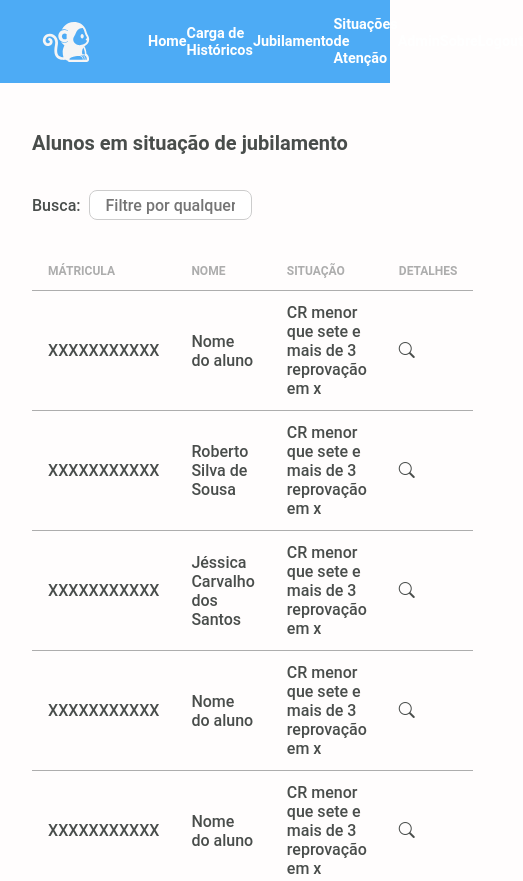
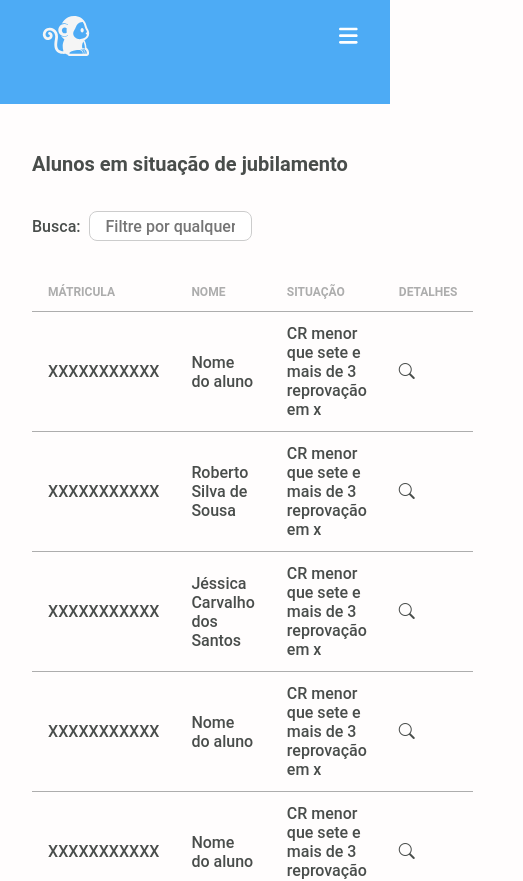
Before and after one commit to pedroAndrad1/sagui, a Next.js app: page /jubilamento in a window 390 px wide. Shown: the top 881 px of the page, 523 px wide, since content can reach past the window. Built offline with nearby package versions, Linux system fonts and the light colour scheme.

Commit message:
Adicionada responsividade ao NavBar

```diff
--- a/package.json
+++ b/package.json
@@ -9,6 +9,10 @@
     "lint": "next lint"
   },
   "dependencies": {
+    "@fortawesome/fontawesome-svg-core": "^6.1.2",
+    "@fortawesome/free-regular-svg-icons": "^6.1.2",
+    "@fortawesome/free-solid-svg-icons": "^6.1.2",
+    "@fortawesome/react-fontawesome": "^0.2.0",
     "bootstrap-icons": "^1.5.0",
     "firebase": "^9.1.0",
     "font-awesome": "^4.7.0",
--- a/src/components/Navbar/Navbar.module.scss
+++ b/src/components/Navbar/Navbar.module.scss
@@ -5,12 +5,40 @@
 
   background: var(--primary);
   padding: 1rem;
+  position: relative;
+}
+
+.mobile {
+  display: none;
+}
+
+.navBar {
+  width: 75%;
+
+  ul {
+    display: flex;
+    justify-content: space-around;
+    align-items: center;
+    position: relative;
+
+    width: 100%;
+    height: 100%;
+
+    li {
+      color: var(--text);
+      cursor: pointer;
+      font-size: 0.9rem;
+      font-weight: bold;
+    }
+  }
+}
 
 .logo {
   display: flex;
   flex-direction: column;
   justify-content: center;
   align-items: center;
+
   img {
     height: 40px;
     width: 100px;
@@ -18,27 +46,39 @@
   }
 }
 
-    nav {
-        width: 75%;
-        height: 50%;
+@media (max-width: 800px) {
+  .wrapper {
+    flex-direction: column;
+    align-items: flex-start;
+  }
 
-        display: flex;
-        justify-content: center;
-        align-items: center;
+  .mobile {
+    display: block;
+  }
+
+  .logo {
+    width: 100%;
+    flex-direction: row;
+    justify-content: space-between;
+    padding-right: 1rem;
+  }
+
+  .navBar {
+    width: 100%;
+    padding-top: 2rem;
 
     ul {
-            display: flex;
-            justify-content: space-around;
-            align-items: center;
-
-            width: 100%;
-            height: 100%;
+      flex-direction: column;
+      height: auto;
 
       li {
-                color: var(--text);
-                cursor: pointer;
-                font-size: .9rem;
-                font-weight: bold;
+        text-align: center;
+        width: 100%;
+        padding: 1rem;
+      }
+
+      li + li {
+        border-top: 1px solid rgba(255, 255, 255, 0.555);
       }
     }
   }
--- a/src/components/Navbar/index.tsx
+++ b/src/components/Navbar/index.tsx
@@ -2,38 +2,62 @@ import styles from './Navbar.module.scss';
 import Link from 'next/link';
 import Divider from '../Divider';
 import { useUserContext } from '../../contexts/UserContext';
+import { FontAwesomeIcon } from '@fortawesome/react-fontawesome';
+import { faBars } from '@fortawesome/free-solid-svg-icons';
+import { useEffect, useState } from 'react';
 
-interface NavbarProps{
+interface NavbarProps {
     openCargaHistoricosModal: () => void;
 }
 
-export default function Navbar( {openCargaHistoricosModal}:NavbarProps ){
+export default function Navbar({ openCargaHistoricosModal }: NavbarProps) {
+    const [screenWidth, setScreenWidth] = useState(null);
 
-    const {logout} = useUserContext();
+    useEffect(() => {
+        setScreenWidth(window.innerWidth);
+        const changeWidth = () => {
+            setScreenWidth(window.innerWidth);
+        }
 
-    return(
+        window.addEventListener('resize', changeWidth)
+
+        return () => {
+            window.removeEventListener('resize', changeWidth)
+        }
+
+    }, [])
+
+    const { logout } = useUserContext();
+    const [openMenuMobile, setOpenMenuMobile] = useState(false);
+
+
+    const toogleMenu = () => {
+        setOpenMenuMobile(!openMenuMobile)
+    }
+
+    return (
         <header className={styles.wrapper}>
-                    <div className={styles.logo}>
-                        <img src="/logo.svg" alt="Sagui logomarca" />
-                    </div>
-                    <nav>
+            <div className={styles.logo}>
+                <img src="/logo.svg" alt="Sagui logomarca" />
+                <FontAwesomeIcon icon={faBars} color='white' onClick={toogleMenu} className={styles.mobile} size="lg" />
+            </div>
+            <nav className={`${styles.navBar}`}>
+                {
+                    openMenuMobile || screenWidth > 800 ?
                         <ul>
                             <Link href='/'><li>Home</li></Link>
-                            <Divider direction='vertical' />
                             <li onClick={() => openCargaHistoricosModal()}>Carga de Históricos</li>
-                            <Divider direction='vertical' />
                             <Link href='/jubilamento'><li>Jubilamento</li></Link>
-                            <Divider direction='vertical' />
                             <Link href='/situacoes-de-atencao'><li>Situações de Atenção</li></Link>
-                            <Divider direction='vertical' />
                             <Link href='/admin'><li>Admin</li></Link>
-                            <Divider direction='vertical' />
                             <li>Sobre</li>
-                            <Divider direction='vertical' />
                             <li onClick={() => logout()}>Logout</li>
                         </ul>
-                    </nav>
-                </header>
+                        :
+                        <></>
+                }
+            </nav>
+        </header>
     )
 
 }
```
Also changed, not shown: 1 other file (tests, documents, lock files or other folders). Lines whose indentation alone changed are shown as unchanged.
